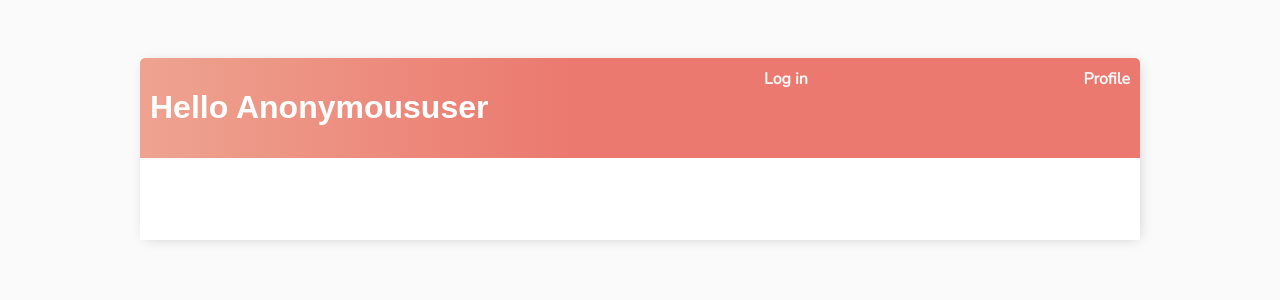
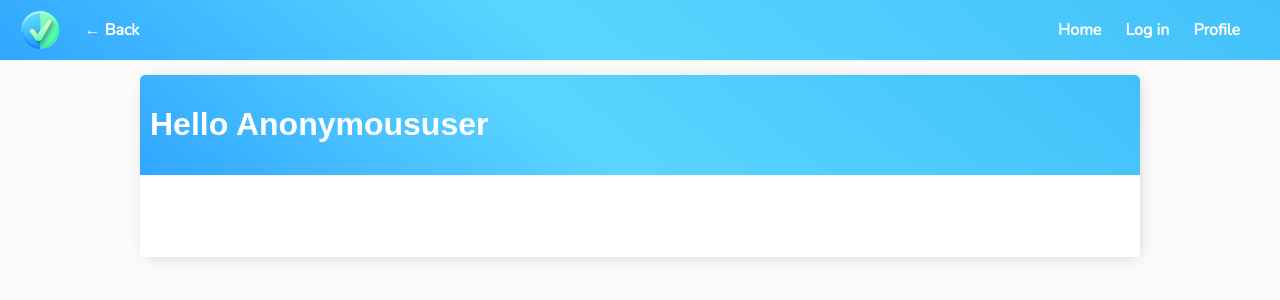
Before and after one commit to nina20126/Harmonious_HR_taskmanager, a Django app: template users/templates/users/profile.html in a window 1280 px wide. Shown: the top 300 px of the page. Run offline with Django 3.2, Linux system fonts and the light colour scheme; the template is opened without the code that fills it, so the values that code supplies are empty.

Commit message:
Updated styling

```diff
--- a/base/templates/base/main.html
+++ b/base/templates/base/main.html
@@ -1,3 +1,4 @@
+{% load static %}
 <!DOCTYPE html>
 <html lang="en">
 <head>
@@ -12,7 +13,8 @@
         body {
             background-color: #FAFAFA;
             font-family: 'Nunito', sans-serif;
-            padding-top: 50px;
+            margin: 0;
+            margin-top: 75px;
         }
 
         h1,
@@ -34,6 +36,48 @@
             font-weight: 600;
         }
 
+        nav {
+            width: 100%;
+            background: linear-gradient(39deg, rgba(49, 166, 255, 1) 0%, rgba(90, 213, 255, 1) 43%, rgba(66, 192, 250, 1) 100%);
+            position: fixed;
+            top: 0;
+            z-index: 1000;
+            padding: 10px 20px;
+            box-sizing: border-box; /* Ensure padding is included in width */
+            overflow: hidden; /* Hide horizontal overflow */
+        }
+
+        .navbar-container {
+            display: flex;
+            justify-content: space-between;
+            align-items: center;
+            max-width: 100%; /* Ensure the navbar fits within the screen width */
+            margin: 0 auto; /* Center the navbar horizontally */
+            padding-right: 20px; /* Add padding to the right to prevent right edge cutoff */
+        }
+
+        .navbar-links a {
+            color: #fff;
+            text-decoration: none;
+            margin-left: 20px; /* Adjust spacing between links */
+        }
+
+        nav img {
+            height: 40px; /* Adjust the height as needed */
+        }
+
+        .logo-and-back {
+            display: flex;
+            align-items: center;
+
+        }
+
+        .back-link {
+            color: #fff; /* Adjust link color */
+            margin-left: 25px; /* Adjust spacing between logo and back link */
+            text-decoration: none;
+        }
+
         .container {
             max-width: 1000px;
             margin: auto;
@@ -50,10 +94,12 @@
         .header-bar {
             display: flex;
             justify-content: space-between;
+            overflow: hidden;
             color: #fff;
             padding: 10px;
             border-radius: 5px 5px 0 0;
-            background: linear-gradient(90deg, #EEA390 0%, #EB796F 43%, #EB796F 100%);
+            background: linear-gradient(39deg, rgba(49,166,255,1) 0%, rgba(90,213,255,1) 43%, rgba(66,192,250,1) 100%);
+
         }
 
         .header-bar a {
@@ -64,6 +110,16 @@
         .header-bar p {
             color: rgb(247, 247, 247);
         }
+
+        .header-info {
+            display: flex;
+            justify-content: space-between;
+            width: 100%;
+            max-width: 1000px; /* Adjust the maximum width as needed */
+            margin: 0 auto; /* Center the content horizontally */
+        }
+
+
 
         .task-wrapper {
             display: flex;
@@ -190,8 +246,24 @@
             text-decoration: none;
         }
 
+        .launch-button {
+            background-color: #4BB543;
+            border: none;
+            color: #fff;
+            padding: 10px;
+            font-size: 14px;
+            border-radius: 5px;
+            cursor: pointer;
+            text-decoration: none;
+        }
+
         .card-body {
             padding: 20px;
+        }
+
+        .delete-link-wrapper {
+            margin-left: auto;
+            text-align: right;
         }
 
         .date-input {
@@ -207,9 +279,43 @@
             height: 20px;
         }
 
+        /* Flexbox container for header information */
+        .header-info {
+            display: flex;
+            flex-direction: row;
+            margin-left: 20px; /* Adjust margin as needed */
+        }
+
+        .header-info h3,
+        .header-info p {
+            margin: 5px 0;
+            margin-right: 20px;
+        }
+
+
     </style>
 </head>
 <body>
+    <nav>
+        <div class="navbar-container">
+            <div class="logo-and-back">
+                <img src={% static '../media/logo.png' %} alt="Logo">
+                {% if request.path != '/' %}
+                <a class="back-link" href="{% url 'tasks' %}">&#8592; Back</a>
+                {% endif %}
+            </div>
+
+            <div class="navbar-links">
+                <a href="{% url 'tasks' %}">Home</a>
+                {% if request.user.is_authenticated %}
+                <a href="{% url 'logout' %}">Log out</a>
+                {% else %}
+                <a href="{% url 'login' %}">Log in</a>
+                {% endif %}
+                <a href="{% url 'profile' %}">Profile</a>
+            </div>
+        </div>
+    </nav>
     <div class="container">
         {% block content %}
 
--- a/users/templates/users/profile.html
+++ b/users/templates/users/profile.html
@@ -1,20 +1,10 @@
 {% extends 'base/main.html' %}
 {% block content %}
-
-
 
 <div class="header-bar">
     <div>
         <h1>Hello {{request.user|title}}</h1>
     </div>
-
-    {% if request.user.is_authenticated %}
-    <a href="{% url 'logout' %}">Log out</a>
-    {% else %}
-    <a href="{% url 'login' %}">Log in</a>
-    {% endif %}
-    <a href="{% url 'profile' %}">Profile</a>
-
 </div>
 
 <div class="content-section">
```
Also changed, not shown: base/templates/base/task_form.html (+35 -4 lines), base/templates/base/task_list.html (+0 -9 lines), media/logo.png (added).
